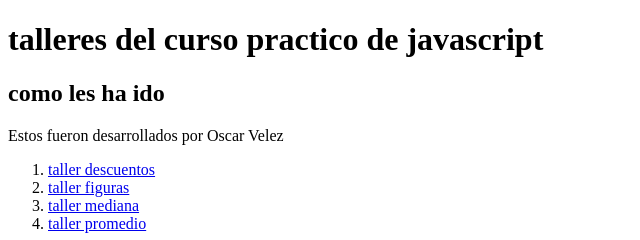
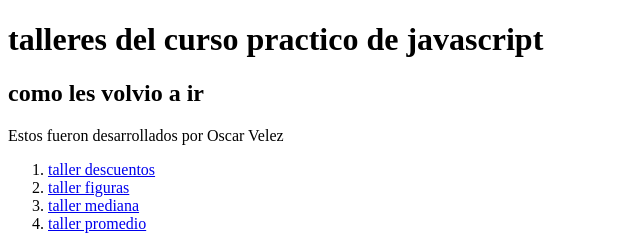
Before and after one commit to ovelez24/curso-practico-javascript, a plain HTML site: page index.html in a window 1280 px wide. Shown: the full height of the page, 0-640 px from the left. Drawn offline with Linux system fonts and the light colour scheme.

Commit message:
otro cambio mas (#1)
Signed-off-by: oscar Velez <ovelez_24@hotmail.com>

```diff
--- a/index.html
+++ b/index.html
@@ -9,7 +9,7 @@
 <body>
     <header>
         <h1>talleres del curso practico de javascript</h1>
-         <h2>como les ha ido</h2>
+         <h2>como les volvio a ir</h2>
         <p>Estos fueron desarrollados por Oscar Velez</p>
     </header>
     <section>
```
